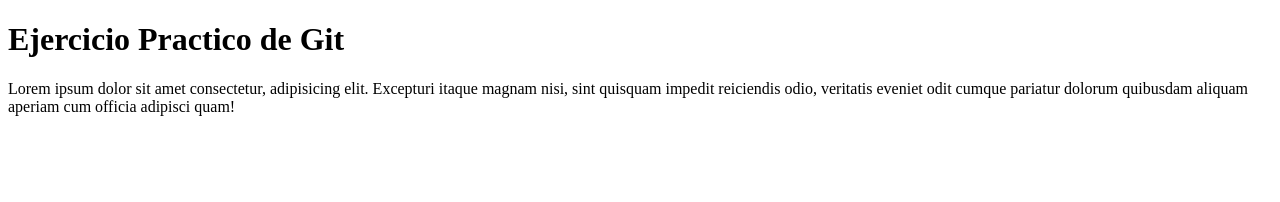
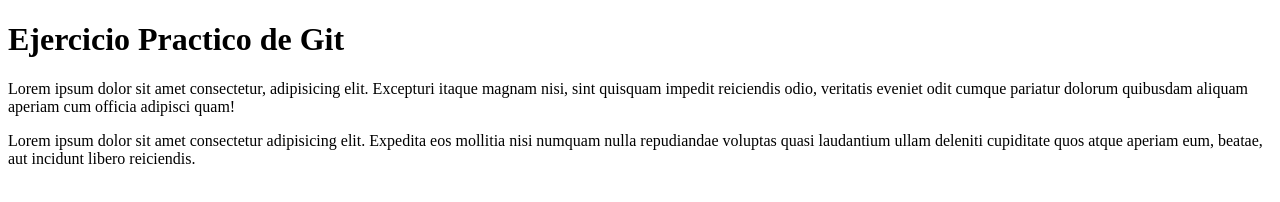
Before and after one commit to Javibc17/ejercicioGit, a plain HTML site: page index.html in a window 1280 px wide. Drawn offline with Linux system fonts and the light colour scheme.

Commit message:
Añadir parrafo en master

```diff
--- a/index.html
+++ b/index.html
@@ -9,5 +9,6 @@
     <h1>Ejercicio Practico de Git</h1>
 
     <p>Lorem ipsum dolor sit amet consectetur, adipisicing elit. Excepturi itaque magnam nisi, sint quisquam impedit reiciendis odio, veritatis eveniet odit cumque pariatur dolorum quibusdam aliquam aperiam cum officia adipisci quam!</p>
+    <p>Lorem ipsum dolor sit amet consectetur adipisicing elit. Expedita eos mollitia nisi numquam nulla repudiandae voluptas quasi laudantium ullam deleniti cupiditate quos atque aperiam eum, beatae, aut incidunt libero reiciendis.</p>
 </body>
 </html>
```
